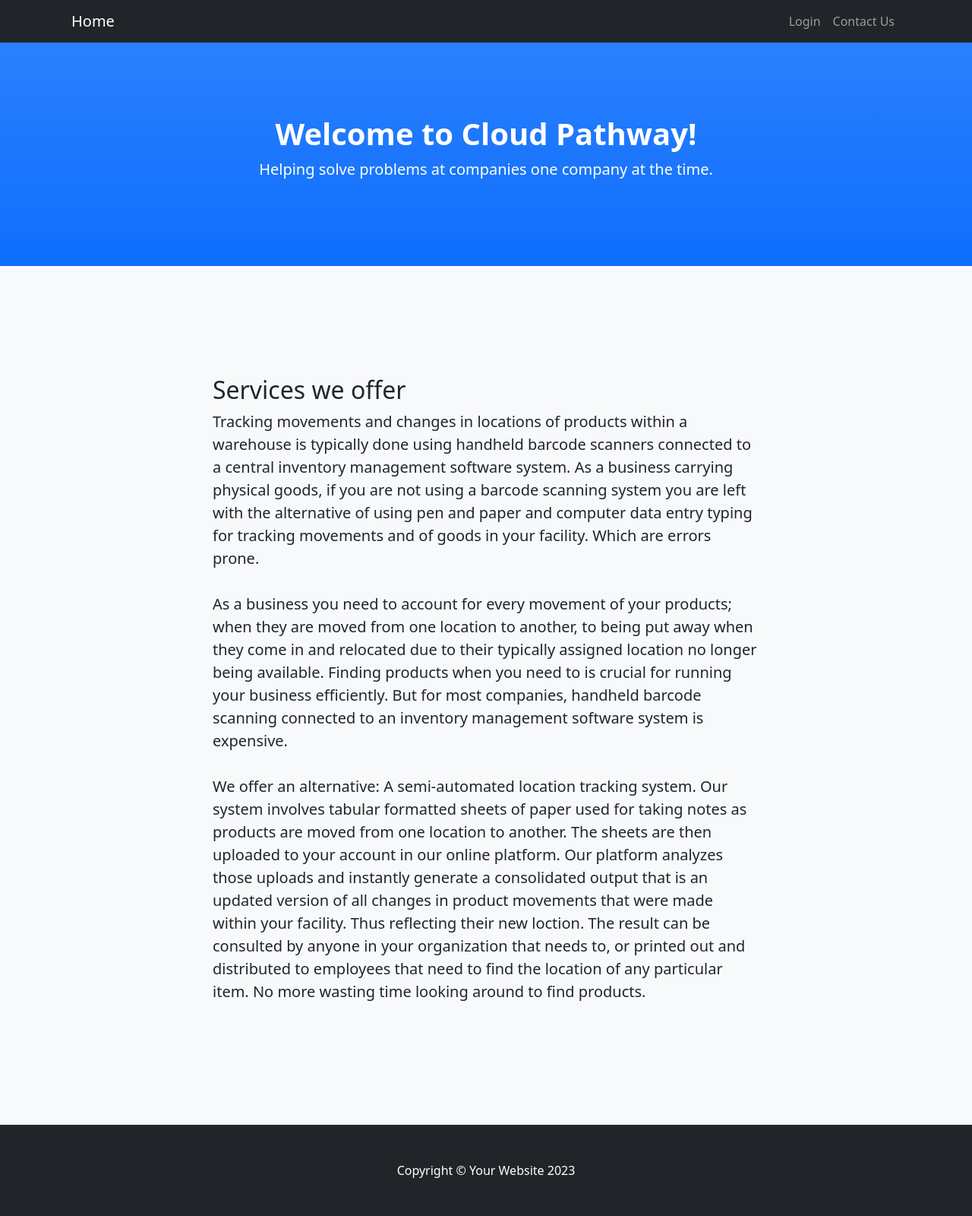
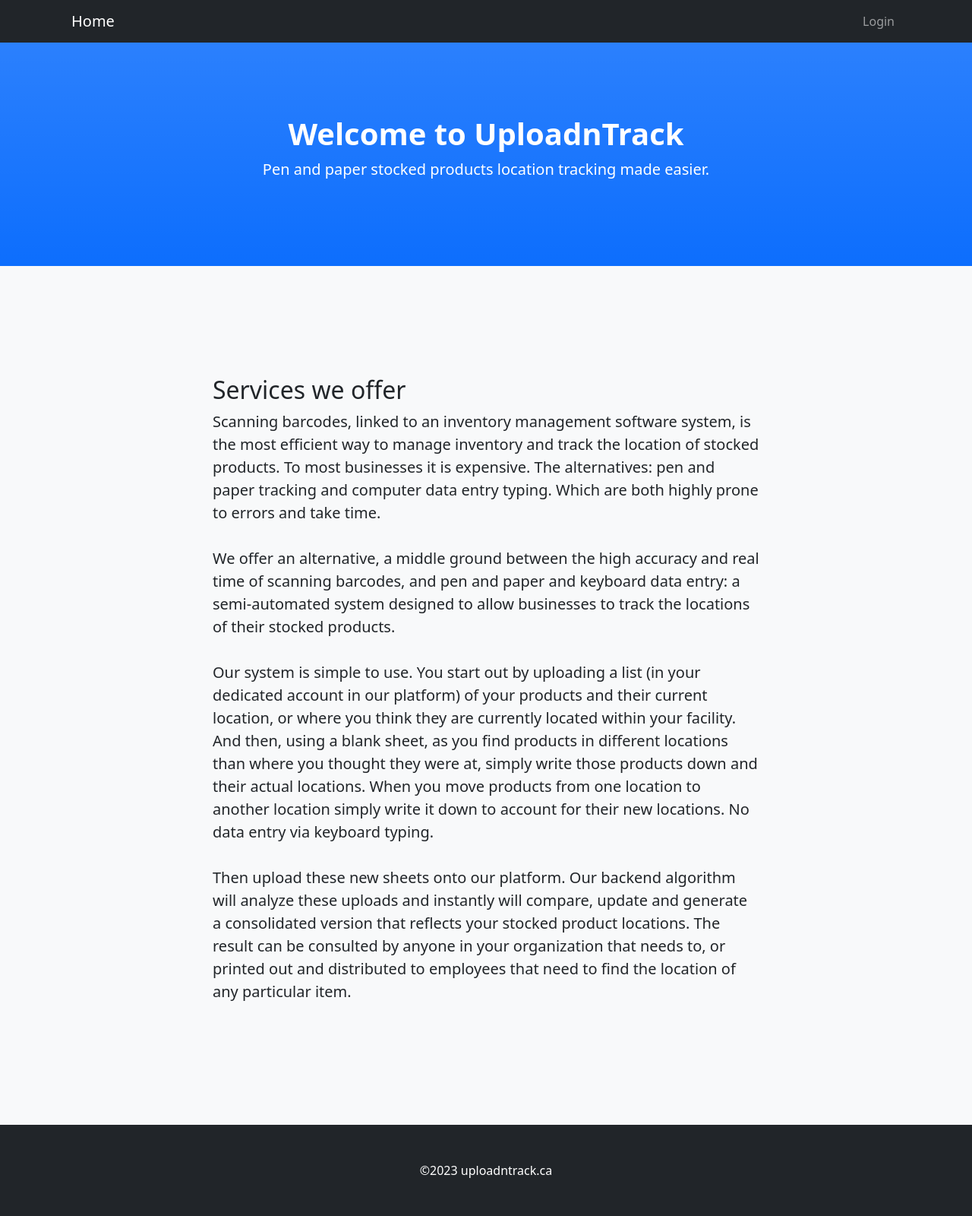
Before and after one commit to bengogd/textdirect, a Django app: page / in a window 1280 px wide. Shown: the whole page at 76% size. Run offline with Django 4.2, Linux system fonts and the light colour scheme; parts of the project's set-up code (start-up, migrations or seed data) failed here and were passed over; some libraries are stand-ins or nearby versions.

Commit message:
Changed text on index page, domain name was added

```diff
--- a/accounts/templates/users/login.html
+++ b/accounts/templates/users/login.html
@@ -4,8 +4,6 @@
 <!-- Header-->
 <header class="bg-primary bg-gradient text-white">
     <div class="container px-4 text-center">
-        <h1 class="fw-bolder">Welcome to Solution Cloud!</h1>
-        <p class="lead">A functional Bootstrap 5 boilerplate for one page scrolling websites</p>
     </div>
 </header>
    <!-- Services section-->
--- a/accounts/templates/users/logout.html
+++ b/accounts/templates/users/logout.html
@@ -3,8 +3,7 @@
 <!-- Header-->
 <header class="bg-primary bg-gradient text-white">
     <div class="container px-4 text-center">
-        <h1 class="fw-bolder">Welcome to Solution Cloud!</h1>
-        <p class="lead">A functional Bootstrap 5 boilerplate for one page scrolling websites</p>
+        <h1 class="fw-bolder">WritenTrack!</h1>
     </div>
 </header>
 <!--Start of About section-->
--- a/aws/templates/aws/base.html
+++ b/aws/templates/aws/base.html
@@ -6,7 +6,7 @@
         <meta name="viewport" content="width=device-width, initial-scale=1, shrink-to-fit=no" />
         <meta name="description" content="" />
         <meta name="author" content="" />
-        <title>Cloud Pathway</title>
+        <title>UploadnTrack</title>
         <link rel="icon" type="image/x-icon" href="{% static 'assets/favicon.ico' %}" />
         <!-- Core theme CSS (includes Bootstrap)-->
         <link href="{% static 'css/styles.css' %}" rel="stylesheet" />
@@ -26,7 +26,6 @@
                         {% else %}
                         <li class="nav-item"><a class="nav-link" href="{% url 'login' %}">Login</a></li>
                         {% endif %}
-                        <li class="nav-item"><a class="nav-link" href="{% url 'contactus' %}">Contact Us</a></li>
                     </ul>
                 </div>
             </div>
@@ -34,7 +33,7 @@
         {% block content %}{% endblock %}
         <!-- Footer-->
         <footer class="py-5 bg-dark">
-            <div class="container px-4"><p class="m-0 text-center text-white">Copyright &copy; Your Website 2023</p></div>
+            <div class="container px-4"><p class="m-0 text-center text-white"> &copy;2023 uploadntrack.ca</p></div>
         </footer>
         <!-- Bootstrap core JS-->
         <script src="https://cdn.jsdelivr.net/npm/bootstrap@5.1.3/dist/js/bootstrap.bundle.min.js"></script>
--- a/aws/templates/aws/index.html
+++ b/aws/templates/aws/index.html
@@ -3,8 +3,8 @@
 <!-- Header-->
 <header class="bg-primary bg-gradient text-white">
     <div class="container px-4 text-center">
-        <h1 class="fw-bolder">Welcome to Cloud Pathway!</h1>
-        <p class="lead">Helping solve problems at companies one company at the time.</p>
+        <h1 class="fw-bolder">Welcome to UploadnTrack</h1>
+        <p class="lead">Pen and paper stocked products location tracking made easier.</p>
     </div>
 </header>
    <!-- Services section-->
@@ -13,9 +13,10 @@
         <div class="row gx-4 justify-content-center">
             <div class="col-lg-8">
                 <h2>Services we offer</h2>
-                <p class="lead">Tracking movements and changes in locations of products within a warehouse is typically done using handheld barcode scanners connected to a central inventory management software system. As a business carrying physical goods, if you are not using a barcode scanning system you are left with the alternative of using pen and paper and computer data entry typing for tracking movements and of goods in your facility. Which are errors prone. <br><br>
-                    As a business you need to account for every movement of your products; when they are moved from one location to another, to being put away when they come in and relocated due to their typically assigned location no longer being available. Finding products when you need to is crucial for running your business efficiently. But for most companies, handheld barcode scanning connected to an inventory management software system is expensive.
-                <br><br>We offer an alternative: A semi-automated location tracking system. Our system involves tabular formatted sheets of paper used for taking notes as products are moved from one location to another. The sheets are then uploaded to your account in our online platform. Our platform analyzes those uploads and instantly generate a consolidated output that is an updated version of all changes in product movements that were made within your facility. Thus reflecting their new loction. The result can be consulted by anyone in your organization that needs to, or printed out and distributed to employees that need to find the location of any particular item. No more wasting time looking around to find products.</p>
+                <p class="lead">Scanning barcodes, linked to an inventory management software system, is the most efficient way to manage inventory and track the location of stocked products. To most businesses it is expensive. The alternatives: pen and paper tracking and computer data entry typing. Which are both highly prone to errors and take time.<br><br>
+                    We offer an alternative, a middle ground between the high accuracy and real time of scanning barcodes, and pen and paper and keyboard data entry: a semi-automated system designed to allow businesses to track the locations of their stocked products.
+                <br><br>Our system is simple to use. You start out by uploading a list (in your dedicated account in our platform) of your products and their current location, or where you think they are currently located within your facility. And then, using a blank sheet, as you find products in different locations than where you thought they were at, simply write those products down and their actual locations. When you move products from one location to another location simply write it down to account for their new locations. No data entry via keyboard typing.
+                <br><br>Then upload these new sheets onto our platform. Our backend algorithm will analyze these uploads and instantly will compare, update and generate a consolidated version that reflects your stocked product locations. The result can be consulted by anyone in your organization that needs to, or printed out and distributed to employees that need to find the location of any particular item.</p>
             </div>
         </div>
     </div>
--- a/aws/templates/aws/upload.html
+++ b/aws/templates/aws/upload.html
@@ -3,7 +3,7 @@
 <!-- Header-->
 <header class="bg-primary bg-gradient text-white">
     <div class="container px-4 text-center">
-        <h1 class="fw-bolder">Welcome to Cloud Pathway!</h1>
+        <h1 class="fw-bolder"></h1>
         <form method="post" enctype="multipart/form-data">
             {% csrf_token %}
             {{ form.as_p }}
--- a/aws/urls.py
+++ b/aws/urls.py
@@ -6,5 +6,4 @@
     path('', views.home, name='index'),
     path('Showing data/', views.s3file_reader, name="show_data"),
     path('upload form/', views.s3_upload, name='upload'),
-    path('about us/', views.contact, name='contactus'),
 ]
--- a/aws/views.py
+++ b/aws/views.py
@@ -23,9 +23,6 @@
 
 def home(request):
 	return render(request, 'aws/index.html')
-
-def contact(request):
-    return render(request, 'aws/contactus.html')
 
 @login_required
 def s3_upload(request):
```
Also changed, not shown: aws/templates/aws/contactus.html (deleted, +0 -28 lines).
